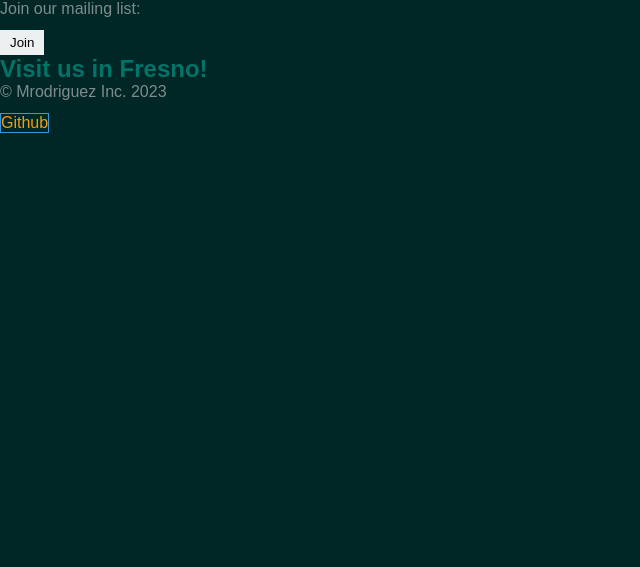
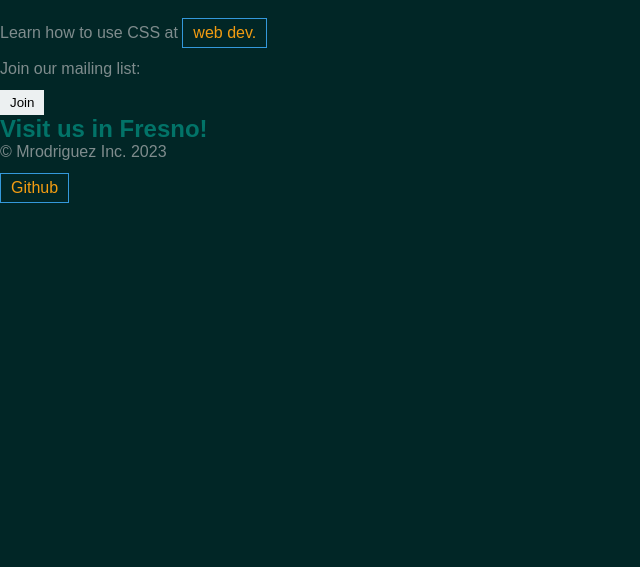
Before and after one commit to magalyrodriguez1/COMP001A.lectureassignment5, a plain HTML site: page index.html in a window 1280 px wide. Shown: the part 233-800 px from the top of the page, without its empty margins (0-640 px from the left). Drawn offline with Linux system fonts and the light colour scheme.

Commit message:
fixed css syntax errors

```diff
--- a/main.css
+++ b/main.css
@@ -91,7 +91,7 @@ a {
     display: inline-block; /*making the link a block element*/
     color: #3498db; /*bright blue text color*/
     text-decoration: none; /*removes the underline*/
-    padding: 5px 10 px; /*adding some space inside the link*/
+    padding: 5px 10px; /*adding some space inside the link*/
     border: 1px solid #3498db; /*bright blue border color*/
     transition: all .3s ease; /*adding a transition*/
 }
```
